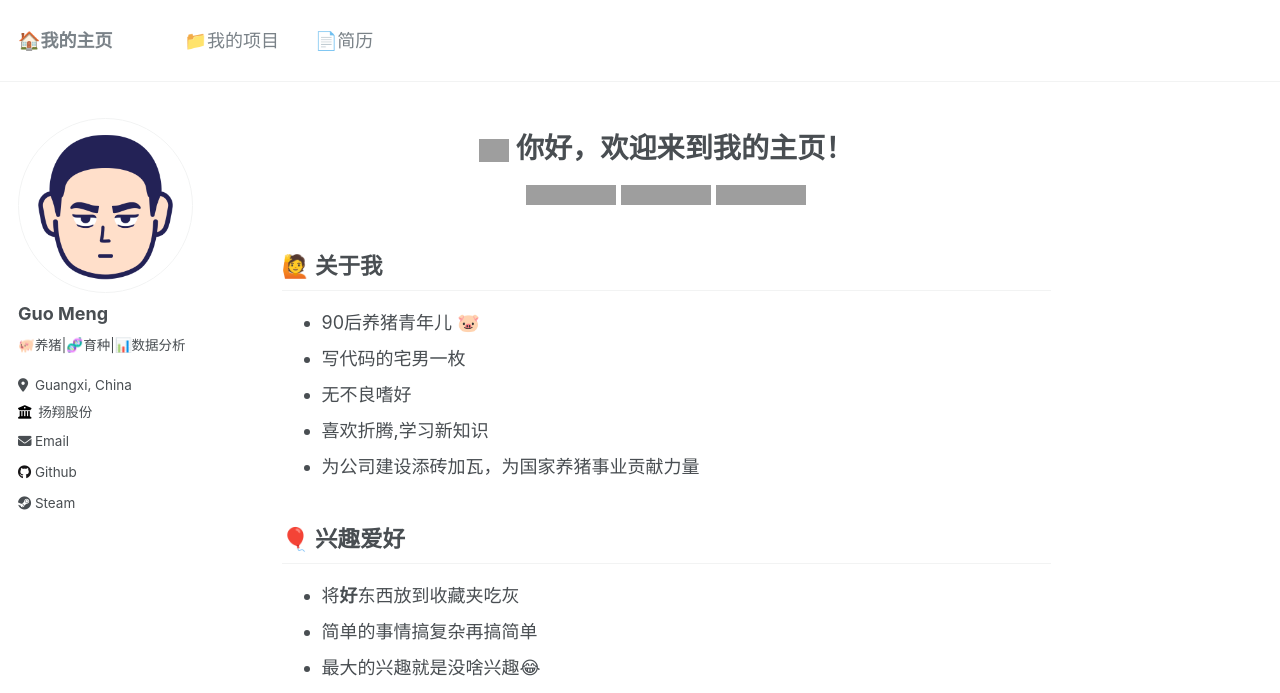
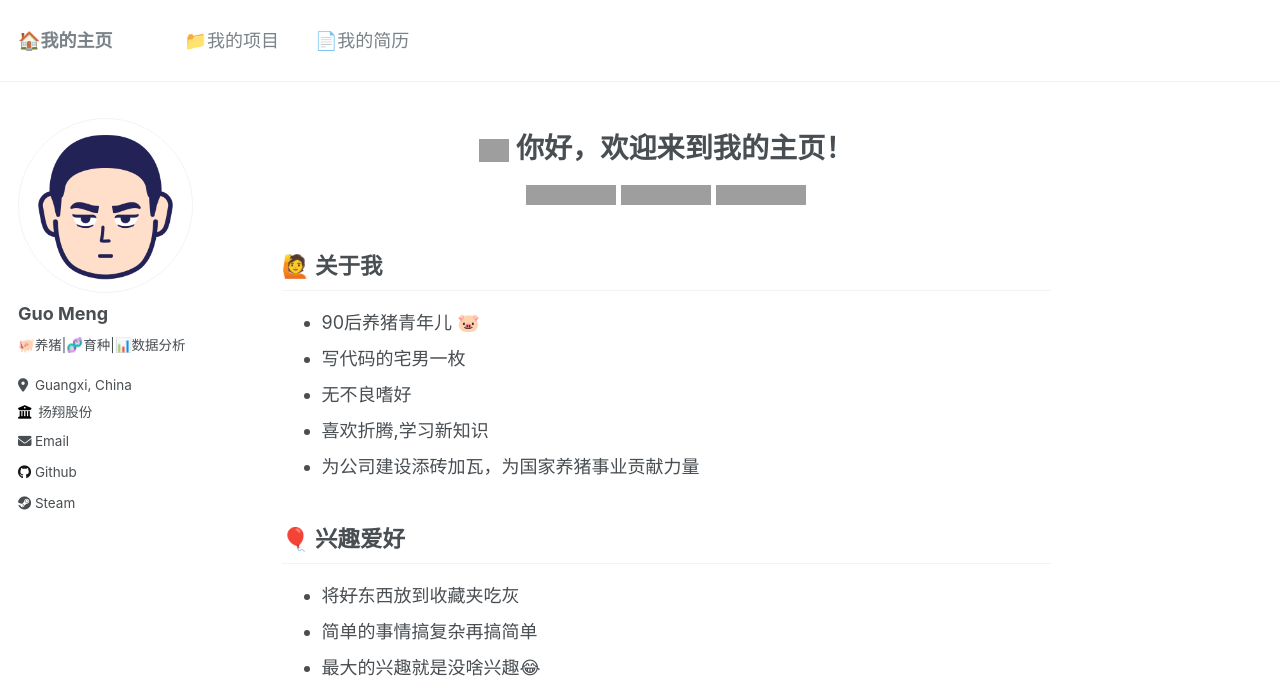
Before and after one commit to tony2015116/tony2015116.github.io, a Jekyll site: the page built from _pages/about.md, in a window 1280 px wide and 1150 px high. Shown: the top 693 px of the window. Built offline with Jekyll 4.4.1, drawn with Linux system fonts in a browser that asks for light colours; grey boxes are pictures that could not be loaded.

Commit message:
2024-03-10

```diff
--- a/_data/navigation.yml
+++ b/_data/navigation.yml
@@ -4,5 +4,5 @@ main:
   - title: "📁我的项目"
     url: /project/
 
-  - title: "📄简历"
+  - title: "📄我的简历"
     url: /cv/
--- a/_pages/about.md
+++ b/_pages/about.md
@@ -35,7 +35,7 @@ editor_options:
 
 ## 🎈 兴趣爱好
 
-- 将**好**东西放到收藏夹吃灰
+- 将~~好~~东西放到收藏夹吃灰
 - 简单的事情搞复杂再搞简单
 - 最大的兴趣就是没啥兴趣😂
 
```
